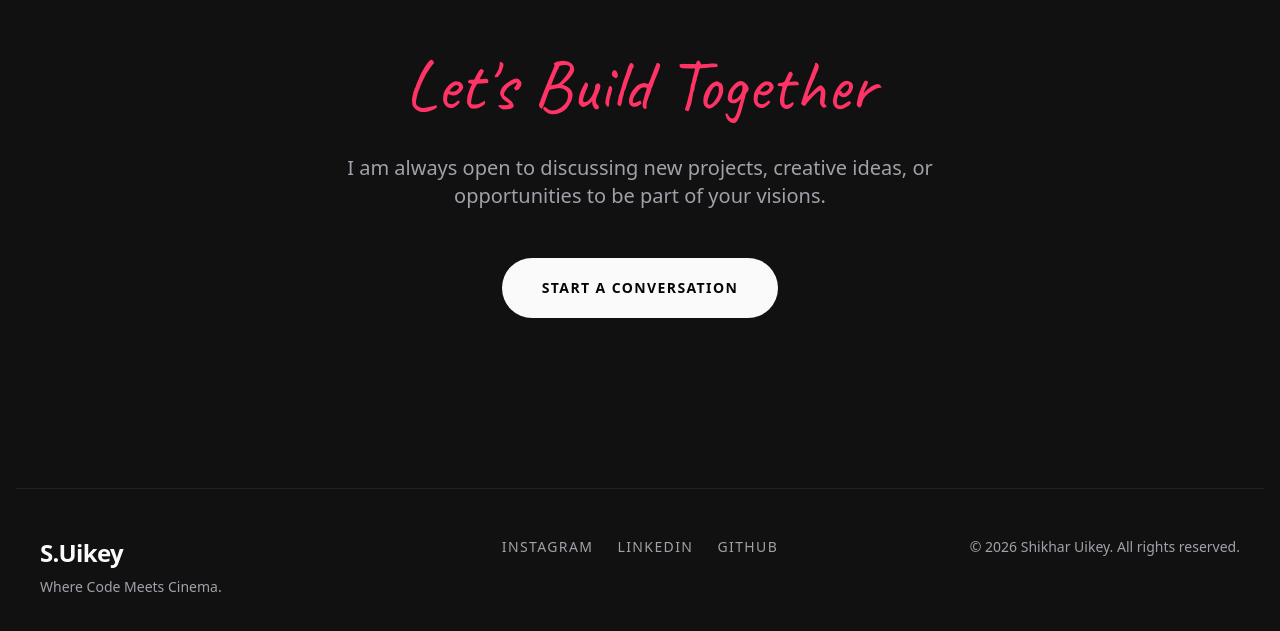
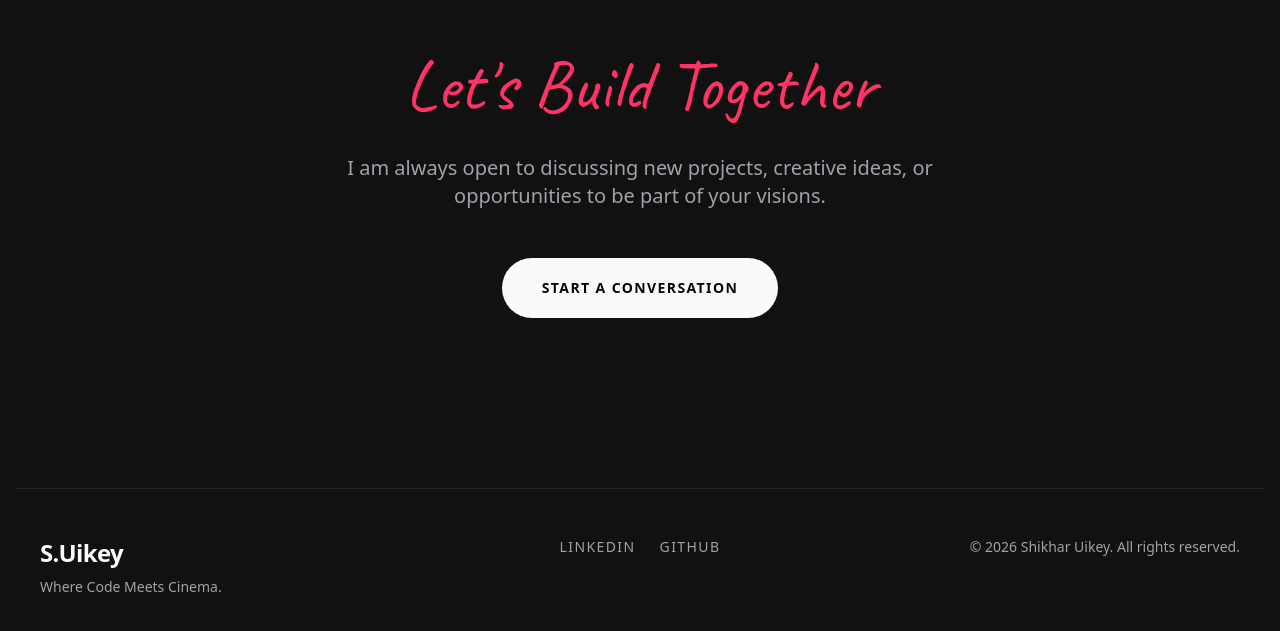
Before and after one commit to ShikharUikey/Shikhar-Uikey-Portfolio, a Next.js app: page / in a window 1280 px wide. Shown: the part 4042-4673 px from the top of the page. Built offline with nearby package versions, Linux system fonts and the light colour scheme.

Commit message:
chore: Remove Instagram link from footer

```diff
--- a/src/components/scenes/ContactScene.tsx
+++ b/src/components/scenes/ContactScene.tsx
@@ -30,7 +30,6 @@ export const ContactScene = () => {
         </div>
 
         <div className="flex flex-wrap gap-4 md:gap-6 md:justify-center text-xs sm:text-sm font-medium tracking-widest uppercase text-[var(--color-text-secondary)]">
-          <a href="https://www.instagram.com/shikhar__uikey/" target="_blank" rel="noopener noreferrer" className="hover:text-[var(--color-accent-warm)] transition-colors">Instagram</a>
           <a href="https://www.linkedin.com/in/shikharuikey/" target="_blank" rel="noopener noreferrer" className="hover:text-[var(--color-accent-warm)] transition-colors">LinkedIn</a>
           <a href="https://github.com/ShikharUikey" target="_blank" rel="noopener noreferrer" className="hover:text-[var(--color-accent-warm)] transition-colors">GitHub</a>
         </div>
```
